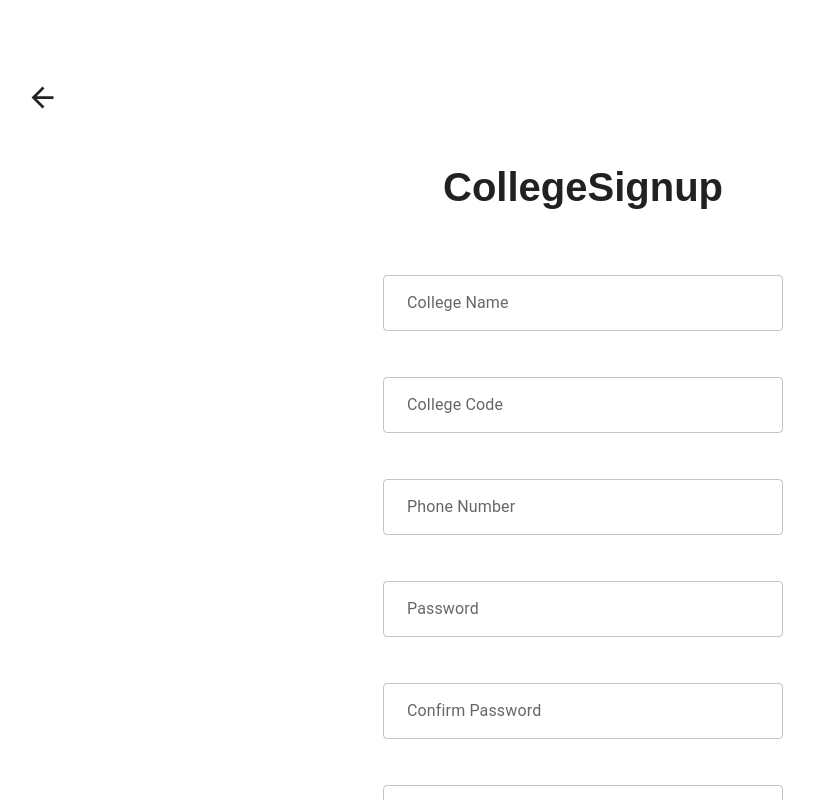
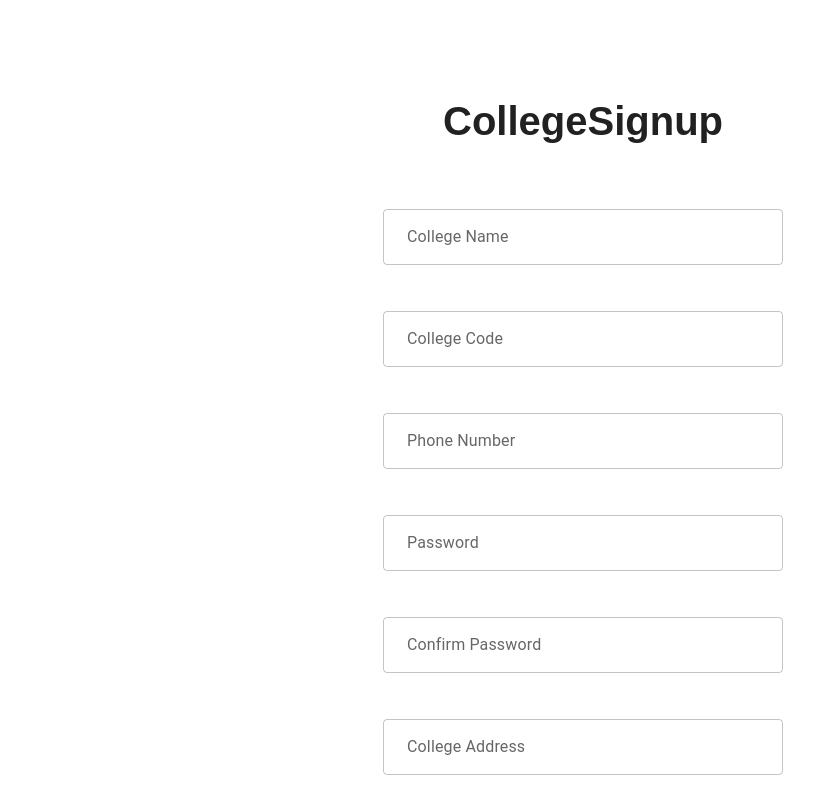
Before and after one commit to aftabMansoori/Don-t-Go-Depresso-Frontend, a React (Create React App) app: page /college/signup in a window 1280 px wide. Shown: the whole page, without its empty margins (57-871 px from the left). Built offline with nearby package versions, Linux system fonts and the light colour scheme; no server answers; a web font is replaced by a local one.

Commit message:
Updated the college signin and signup page

```diff
--- a/src/Pages/College/CollegeSignin/CollegeSignin.jsx
+++ b/src/Pages/College/CollegeSignin/CollegeSignin.jsx
@@ -38,13 +38,14 @@ export default function CollegeSignin() {
           localStorage.setItem("token", JSON.stringify(res.data.token));
           localStorage.setItem("user", JSON.stringify(user));
           localStorage.setItem("isAuth", true);
+          history.push("/college/dashboard");
+          window.location.reload(false);
           toast.success("Login Successfull!");
-          history.push("/college/dashboard");
           setLoading(false);
         })
         .catch((err) => {
           toast.error("There was an Error. Please try again later");
-          console.log("ada", err.message);
+          console.log("ada", err.response.data.message);
           setLoading(false);
         });
     }
@@ -64,13 +65,13 @@ export default function CollegeSignin() {
       fullWidth={"100vw"}
     >
       <div className={styles.parent}>
-        <div className="container my-5">
+        {/* <div className="container my-5">
           <ArrowBackIcon
             fontSize="large"
             className="btn p-0 m-0"
             onClick={() => handleBack()}
           />
-        </div>
+        </div> */}
         <div className={styles.signinForm}>
           <h1>College Signin</h1>
           <div>
--- a/src/Pages/College/CollegeSignin/CollegeSignin.module.scss
+++ b/src/Pages/College/CollegeSignin/CollegeSignin.module.scss
@@ -1,5 +1,5 @@
 .parent {
-  min-height: 80vh;
+  min-height: 100vh;
   width: 100%;
   display: flex;
   flex-direction: column;
--- a/src/Pages/College/CollegeSignup/CollegeSignup.jsx
+++ b/src/Pages/College/CollegeSignup/CollegeSignup.jsx
@@ -58,13 +58,6 @@ export default function CollegeSignup() {
       fullWidth={"100vw"}
     >
       <div className={styles.parent}>
-        <div className="container my-5">
-          <ArrowBackIcon
-            fontSize="large"
-            className="btn p-0 m-0"
-            onClick={() => handleBack()}
-          />
-        </div>
         <h1 className="mb-5">CollegeSignup</h1>
         <div className={styles.signupForm}>
           <div>
--- a/src/Pages/College/CollegeSignup/CollegeSignup.module.scss
+++ b/src/Pages/College/CollegeSignup/CollegeSignup.module.scss
@@ -1,5 +1,5 @@
 .parent {
-  // min-height: 100vh;
+  min-height: 130vh;
   width: 100%;
   display: flex;
   flex-direction: column;
```
